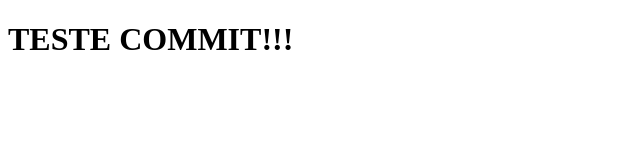
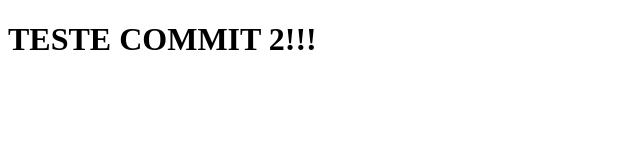
Before and after one commit to JoaoBruzetti/clone-tabnews, a Next.js app: page / in a window 1280 px wide. Shown: the top 160 px of the page, without its empty margins (0-640 px from the left). Built offline with nearby package versions, Linux system fonts and the light colour scheme.

Commit message:
change file  2

```diff
--- a/pages/index.js
+++ b/pages/index.js
@@ -1,5 +1,5 @@
 function Home() {
-  return <h1> TESTE COMMIT!!!</h1>;
+  return <h1> TESTE COMMIT 2!!!</h1>;
 }
 
 export default Home;
```
